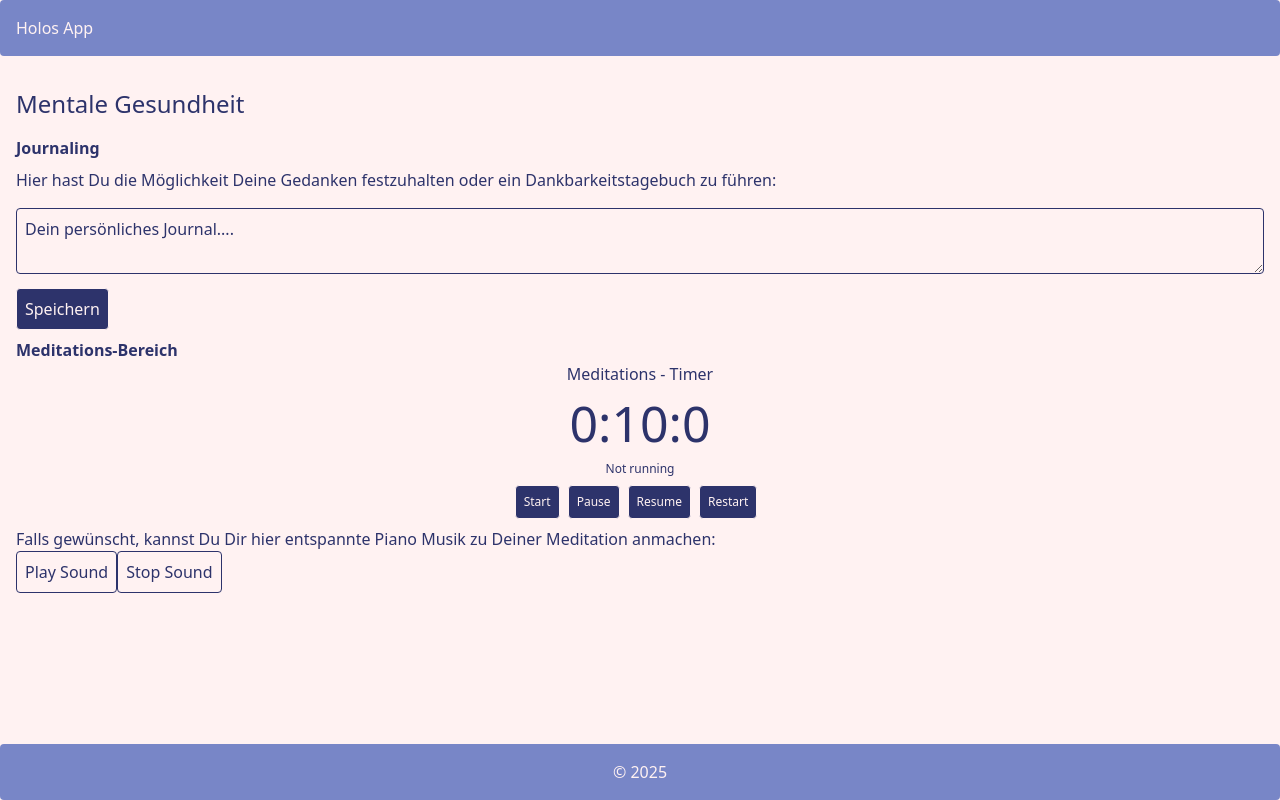
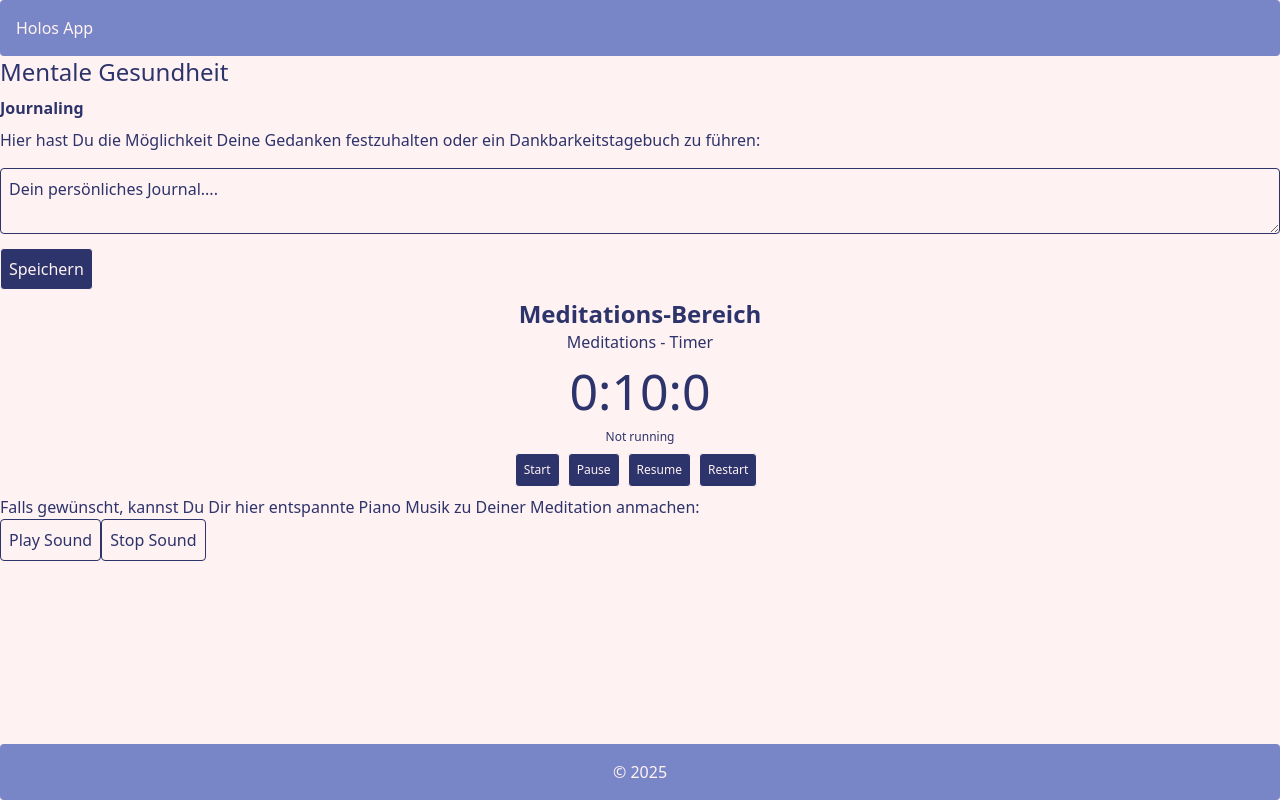
Before and after one commit to team-holos/holos-app, a React (Vite) app in the folder frontend/: page /mentalhealth in a window 1280 px wide. Built offline with nearby package versions, Linux system fonts and the light colour scheme; no server answers.

Commit message:
add tailwind classes to mentalhealthpage

```diff
--- a/frontend/src/pages/MentalHealthPage.jsx
+++ b/frontend/src/pages/MentalHealthPage.jsx
@@ -8,14 +8,14 @@ function MentalHealthPage() {
   // time.setSeconds(time.getSeconds() + 3); //3 seconds timer to try sound effect
 
   return (
-    <div className="text-[#2D336B] p-4 my-4">
-      <h1 className="text-2xl mb-4">Mentale Gesundheit</h1>
+    <div className="text-[#2D336B]">
+      <h1 className="text-2xl mb-2">Mentale Gesundheit</h1>
      <div>
         <h3 className="mb-2 font-semibold">Journaling</h3>
         <p>Hier hast Du die Möglichkeit Deine Gedanken festzuhalten oder ein Dankbarkeitstagebuch zu führen:</p>
         <MentalHealthForm />
      </div>
-        <h3 className="mt-2 font-semibold">Meditations-Bereich</h3>
+        <h3 className="mt-2 font-semibold text-2xl text-center">Meditations-Bereich</h3>
       <MyTimer expiryTimestamp={time} />
       <SoundForm />
     </div>
```
